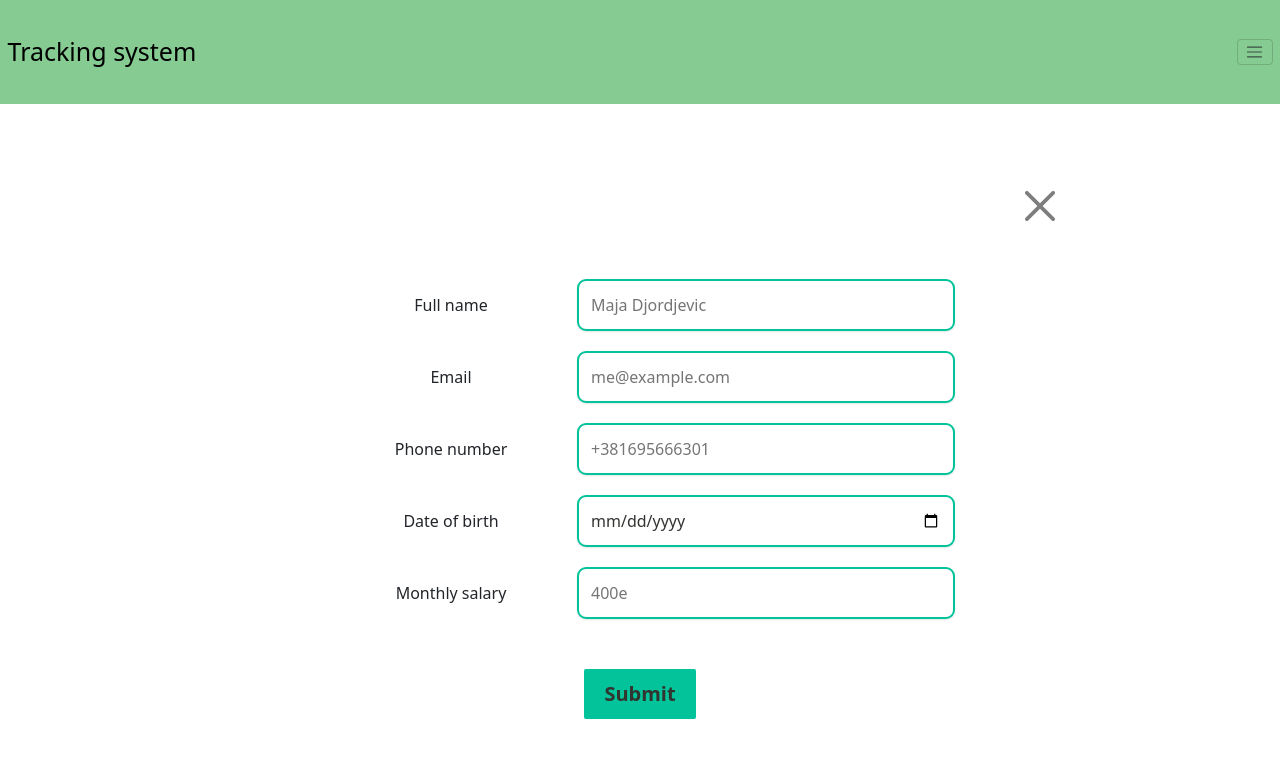
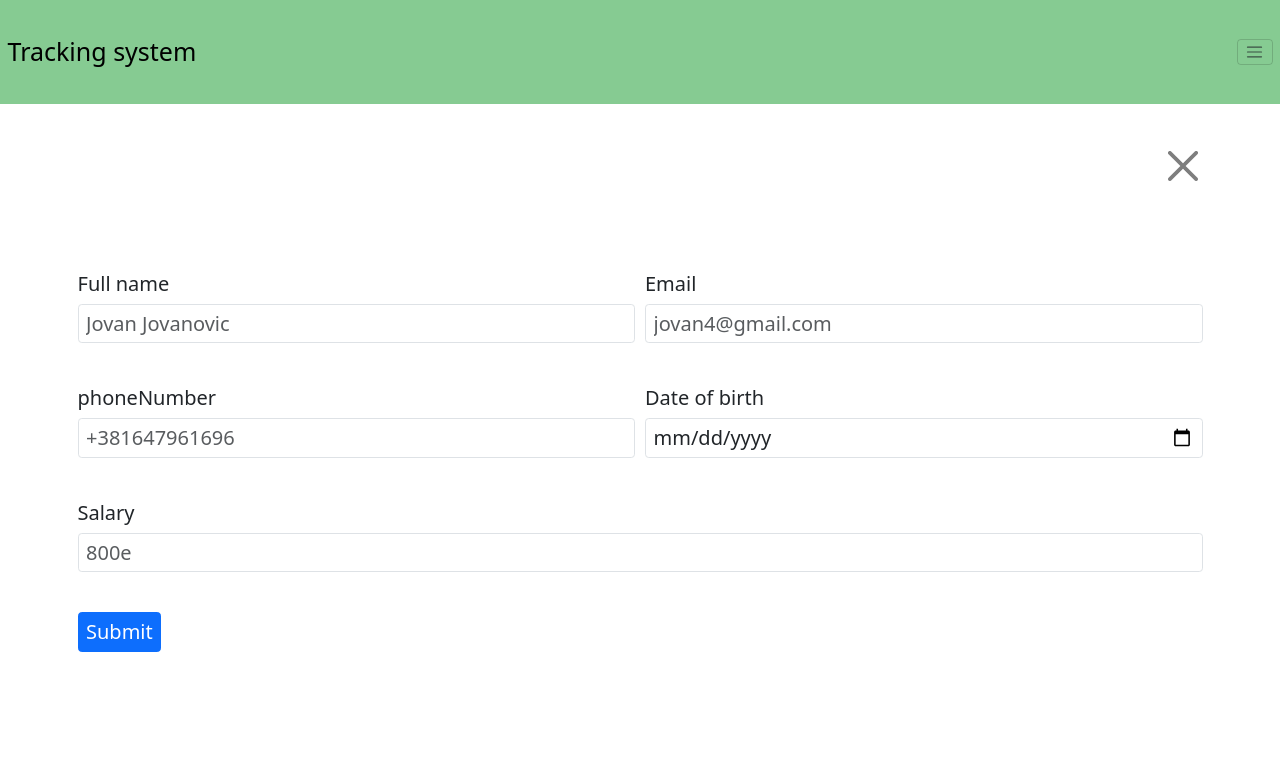
Before and after one commit to maja4s91/Tracking-system, a React (Vite) app in the folder vite-project/: page /employees/form in a window 1280 px wide. Shown: the top 758 px of the page. Built offline with nearby package versions, Linux system fonts and the light colour scheme; a web font is replaced by a local one.

Commit message:
Employees form 2 added

```diff
--- a/vite-project/src/App.jsx
+++ b/vite-project/src/App.jsx
@@ -5,11 +5,13 @@ import Tasks from "./Pages/Tasks/Tasks";
 import Epic from "./Pages/Epic/Epic";
 import Reports from "./Pages/Reports/Reports";
 import Home from "./Pages/Home/Home";
-import CreateEmployee from "./Pages/Employees/CreateEmployee";
+import Create from "./Pages/Employees/Create";
+// import CreateEmployee from "./Pages/Employees/CreateEmployee";
 import EditEmployee from "./Pages/Employees/EditEmployee";
 import { actions as employeesActions } from "./global/slices/employeesSlice";
 import CreateTask from "./Pages/Tasks/CreateTask";
 import CreateEpic from "./Pages/Epic/CreateEpic";
+
 // import { useSelector, useDispatch } from "react-redux";
 // import { useEffect } from "react";
 // import EmployeesList from "./Pages/Employees/EmployeesList";
@@ -24,7 +26,8 @@ function App() {
       <Routes>
         <Route path="/" element={<Home />} />
         <Route path="/employees" element={<Employees />} />
-        <Route path="/employees/form" element={<CreateEmployee />} />
+        {/* <Route path="/employees/form" element={<CreateEmployee />} /> */}
+        <Route path="/employees/form" element={<Create />} />
         <Route path="/employees/edit" element={<EditEmployee />} />
         <Route path="/tasks" element={<Tasks />} />
         <Route path="/tasks/create" element={<CreateTask />} />
--- /dev/null
+++ b/vite-project/src/Pages/Employees/Create.jsx
@@ -0,0 +1,84 @@
+// import "./createEmployee.css";
+import { useNavigate } from "react-router-dom";
+import { useDispatch } from "react-redux";
+import { actions as employeesActions } from "../../global/slices/employeesSlice";
+import { useState } from "react";
+import { useSelector } from "react-redux";
+
+const Create=()=>{
+    const [isActive, setIsActive] = useState(true);
+  const nav = useNavigate();
+  const dispatch = useDispatch();
+  const { employeesArr } = useSelector((state) => state.employees);
+
+  //1. Handle the form close button
+  const handleClose = () => nav("/employees");
+
+  //2. Setting state for passing to redux throught handleSubmit
+
+  let id = 0;
+  employeesArr.forEach((e) => {
+    if (e.employee.id > id) id = e.employee.id;
+  });
+
+  const [state, setState] = useState({
+    id: ++id,
+    fullName: "",
+    email: "",
+    phoneNumber: 0,
+    birthDay: "",
+    salary: 0,
+  });
+
+  //3. Getting form input data
+  const handleTypo = (e) => {
+    const { name, value } = e.target;
+    setState((prevState) => ({ ...prevState, [name]: value }));
+  };
+  //4. Submitting form and adding state object(input data) to redux
+  const handleSubmit = (e) => {
+    e.preventDefault();
+    //Send data to redux (add object to redux arrey)
+    dispatch(employeesActions.addEmployee(state));
+
+    //Go back to employees page
+    nav("/employees");
+  }
+    return(
+      <div className="container-sm mt-md-5 mt-sm-2  ">
+           <form className="row g-3  mt-md-5 mt-sm-2 ">
+                <div className="d-flex justify-content-end mb-md-5 mb-sm-0 "><button type="button" className="btn-close px-sm-2" aria-label="Close" onClick={handleClose}></button></div>
+
+                <div className="col-md-6">
+                   <label htmlFor="full-name" className="form-label fs-2">Full name</label>
+                   <input onChange={handleTypo}  name="fullName" type="text" id="full-name" className="form-control fs-2 mb-md-5 mb-sm-2" placeholder="Jovan Jovanovic"/>
+                </div>
+
+                <div className="col-md-6">
+                  <label htmlFor="emailId" className="form-label fs-2">Email</label>
+                  <input onChange={handleTypo}  name="email" type="email" id="emailId" className="form-control fs-2 mb-md-5 mb-sm-2" placeholder="jovan4@gmail.com"/>
+                </div>
+
+                <div className="col-md-6">
+                  <label htmlFor="phoneNumberId" className="form-label fs-2">phoneNumber</label>
+                  <input onChange={handleTypo}  name="phoneNumber" type="text" id="phoneNumberId" className="form-control fs-2 mb-md-5 mb-sm-2" placeholder="+381647961696"/>
+                </div>
+
+                <div className="col-md-6">
+                  <label htmlFor="birthDayId" className="form-label fs-2">Date of birth</label>
+                  <input onChange={handleTypo}  name="birthDay" type="date" id="birthDayId" className="form-control fs-2 mb-md-5 mb-sm-2" placeholder="23/1/1996"/>
+                </div>
+
+                <div className="col-md-12">
+                  <label htmlFor="salaryId" className="form-label fs-2">Salary</label>
+                  <input onChange={handleTypo}  name="salary" type="text" id="salaryId" className="form-control fs-2 mb-md-5 mb-sm-2" placeholder="800e"/>
+                </div>
+
+                {isActive && (<div className="col-12 mx-auto"><button onClick={handleSubmit} type="submit " className="btn btn-primary fs-2 " >Submit</button></div>)}
+
+             </form>
+        </div>
+    );
+}
+
+export default Create;
```
